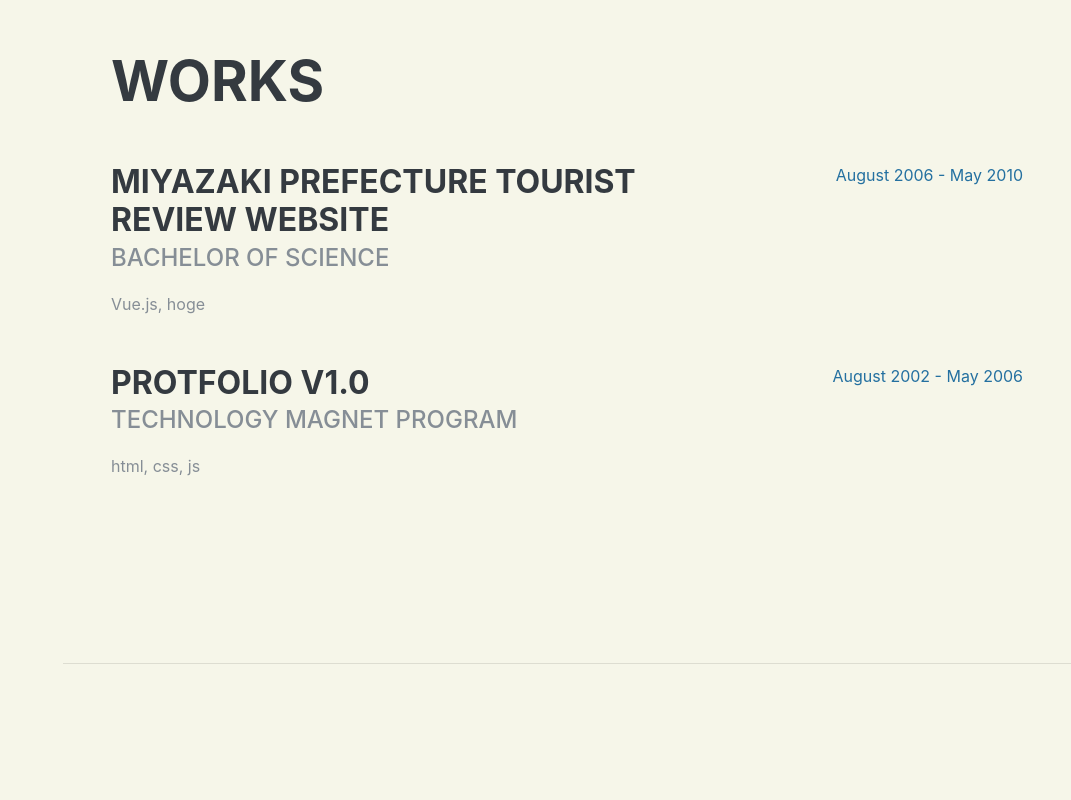
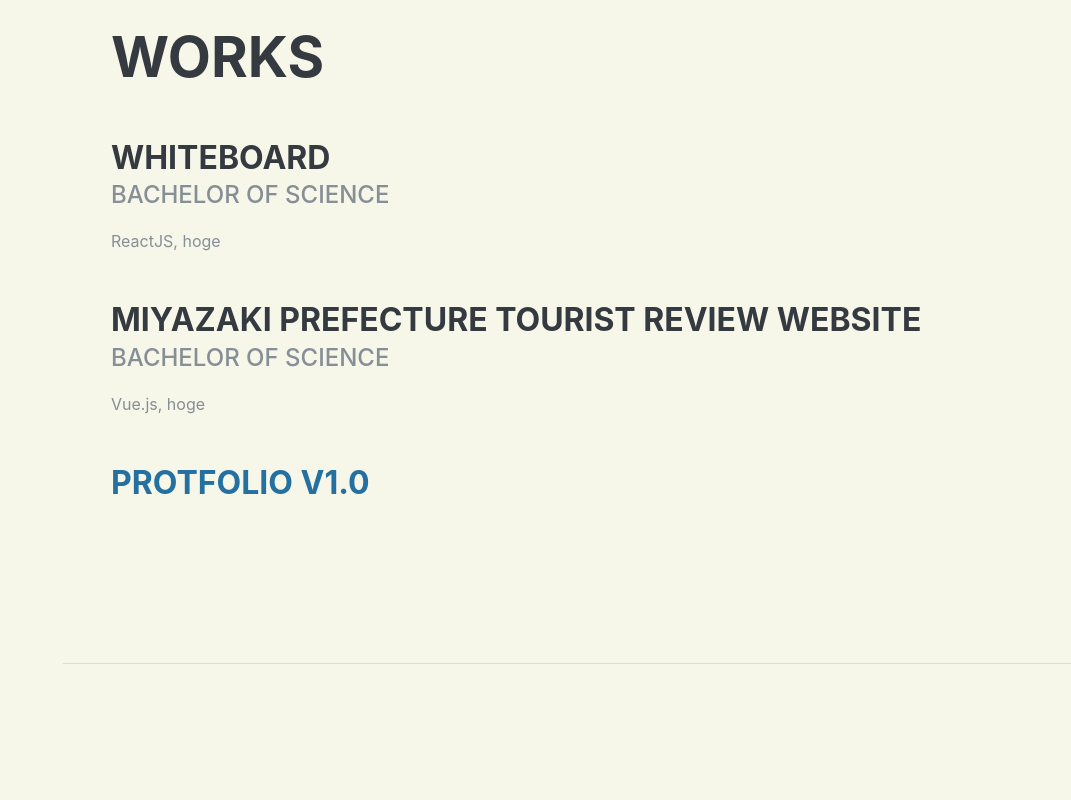
Before and after one commit to TakaShinoda/portfolio_v2, a Gatsby site: page / in a window 1280 px wide. Shown: the part 2540-3340 px from the top of the page, without its empty margins (209-1280 px from the left). Built offline with nearby package versions, Linux system fonts and the light colour scheme; Gatsby itself is replaced by a stand-in of ours; a web font is replaced by a local one.

Commit message:
Add Link portfolio page

```diff
--- a/src/pages/index.js
+++ b/src/pages/index.js
@@ -143,23 +143,25 @@ const IndexPage = () => (
 
           <div className="resume-item d-flex flex-column flex-md-row justify-content-between mb-5">
             <div className="resume-content">
+              <h3 className="mb-0">Whiteboard</h3>
+              <div className="subheading mb-3">Bachelor of Science</div>
+              <div>ReactJS, hoge</div>
+            </div>
+          </div>
+
+          <div className="resume-item d-flex flex-column flex-md-row justify-content-between mb-5">
+            <div className="resume-content">
               <h3 className="mb-0">Miyazaki Prefecture Tourist Review Website</h3>
               <div className="subheading mb-3">Bachelor of Science</div>
               <div>Vue.js, hoge</div>
-            </div>
-            <div className="resume-date text-md-right">
-              <span className="text-primary">August 2006 - May 2010</span>
             </div>
           </div>
 
           <div className="resume-item d-flex flex-column flex-md-row justify-content-between">
             <div className="resume-content">
-              <h3 className="mb-0">Protfolio v1.0</h3>
-              <div className="subheading mb-3">Technology Magnet Program</div>
-              <div>html, css, js</div>
-            </div>
-            <div className="resume-date text-md-right">
-              <span className="text-primary">August 2002 - May 2006</span>
+              <h3 className="mb-0">
+                <Link to="./portfolio">Protfolio v1.0</Link>
+              </h3>
             </div>
           </div>
 
@@ -174,6 +176,7 @@ const IndexPage = () => (
       >
         <div className="w-100">
           <h2 className="mb-5">Contact</h2>
+          <p>Mail or SNS</p>
           <ul className="fa-ul mb-0">
             <li>
               {/*<i className="fa-li fa fa-envelope text-warning"></i>*/}
```
